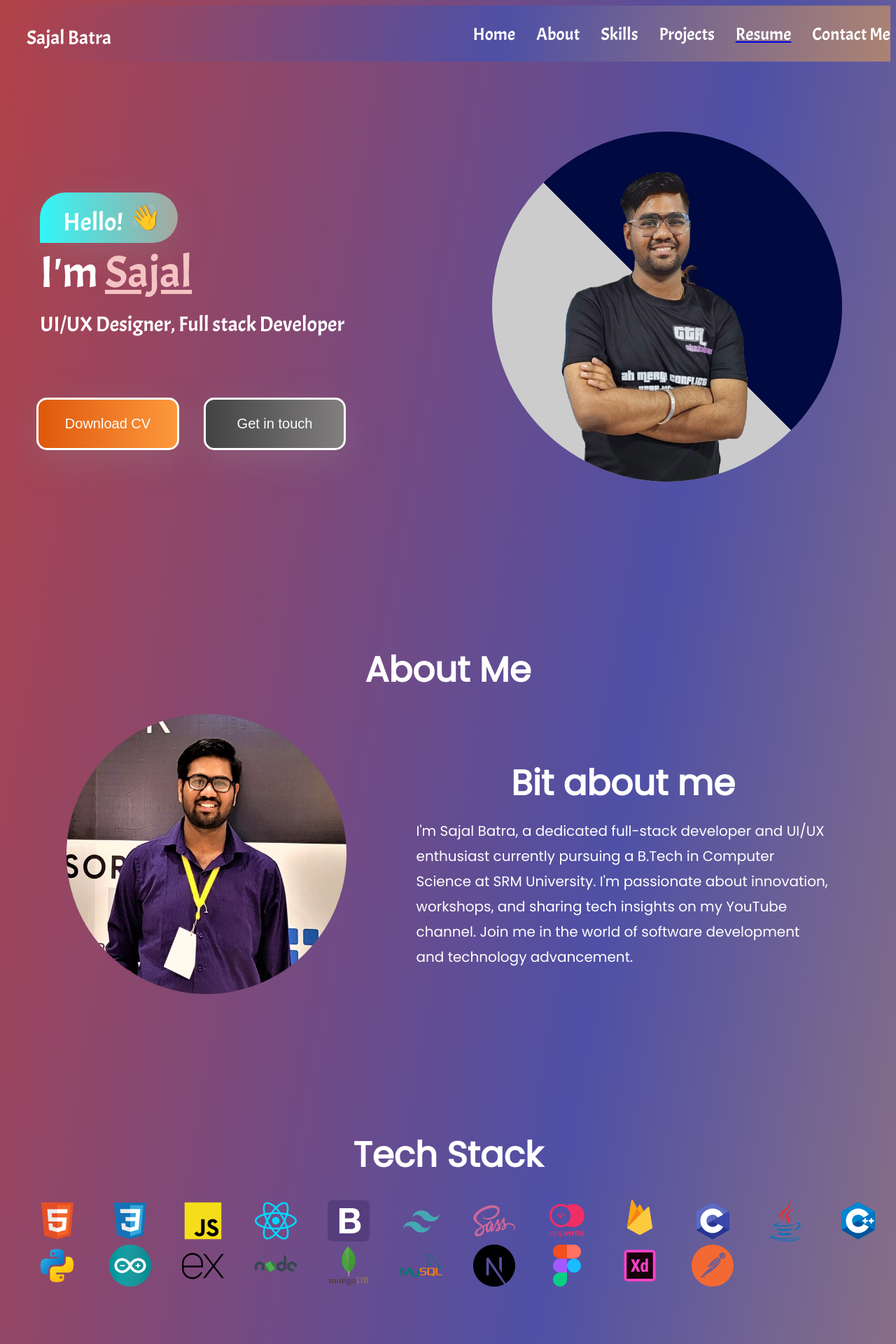
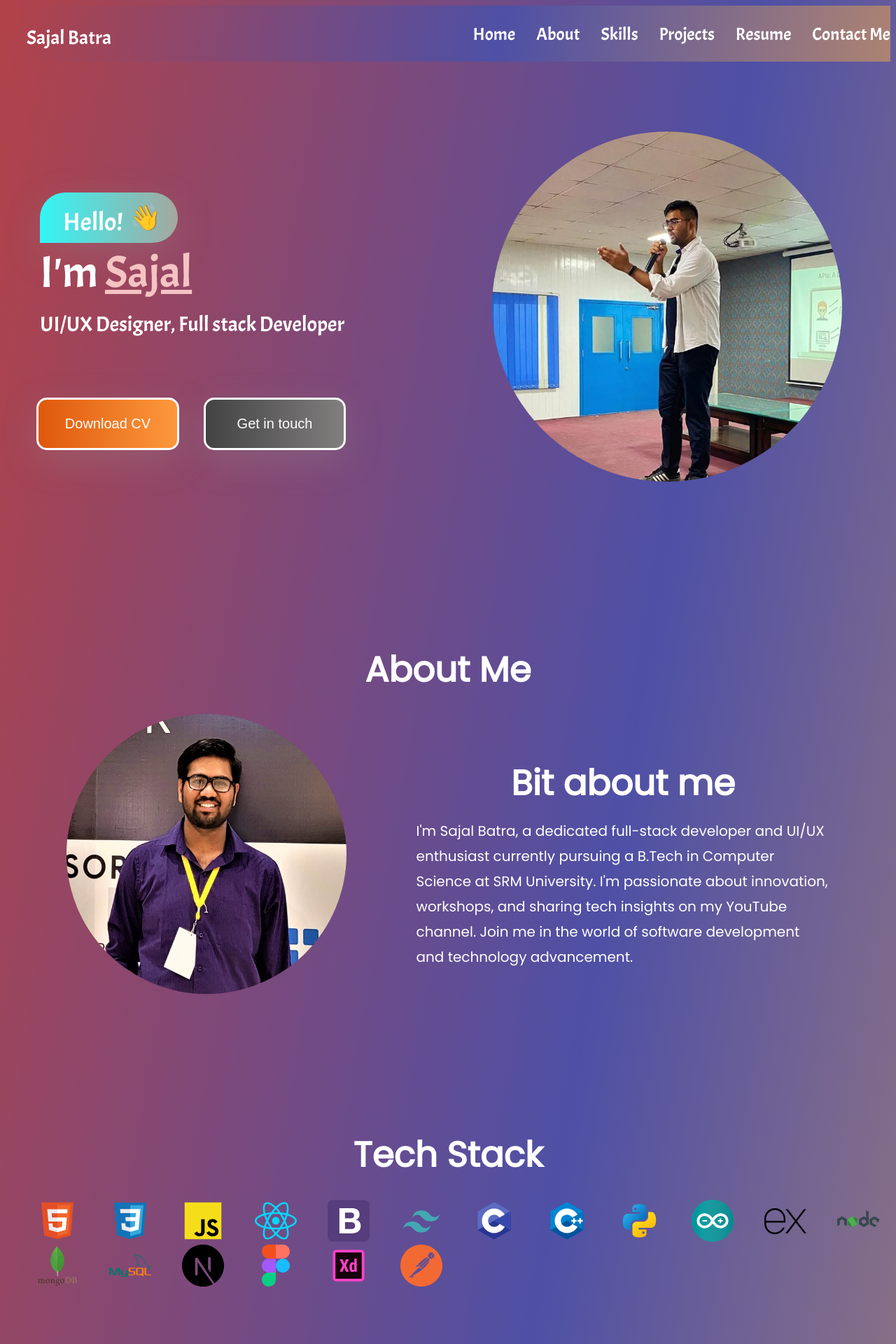
Before and after one commit to sajalbatra/sajal-batra, a React (Create React App) app: page / in a window 1280 px wide. Shown: the top 1920 px of the page at 70% size. Built offline with nearby package versions, Linux system fonts and the light colour scheme; a web font is replaced by a local one.

Commit message:
Content Updated

```diff
--- a/src/Components/Header/header.css
+++ b/src/Components/Header/header.css
@@ -3,6 +3,7 @@ html {
   }
 
   .header-desktop {
+
     display: flex;
     flex-direction: row;
     justify-content: space-between; /* Changed to space-between */
@@ -13,7 +14,6 @@ html {
     background-size: cover; /* Added background-size */
     height: 5rem;
     width: 100%;
-    margin: 0;
     min-height: 100%;
     max-width:100%;
     }
@@ -25,6 +25,7 @@ html {
   }
 
   .header-desktop-right p {
+    text-decoration: none;
     color: #FFF;
     font-family: Acme;
     font-size: 1.5625rem;
@@ -32,7 +33,9 @@ html {
     font-weight: 400;
     cursor: pointer;
   }
-
+  .header-desktop-right a {
+    text-decoration: none;
+  }
   .header-desktop-left {
     display: flex;
     flex-direction: row;
@@ -48,12 +51,15 @@ html {
     font-weight: 400;
     cursor: pointer;
   }
-
+  .header-desktop-left a{
+    text-decoration: none;
+  }
   .header-desktop-right-last-element {
     margin-right: 0;
   }
 
   .mobile-toggle {
+    text-decoration: none;
     color: #FFF;
     top: 1.875rem;
     right: 0.0625rem;
@@ -86,6 +92,8 @@ html {
       padding-top: 0;
       height: 360px;
       box-shadow: 0px 5px 10px rgba(0, 0, 0, 0.2); /* Add a subtle shadow for depth */
+      text-decoration: none;
+
     }
 
     .mobile-menu p {
--- a/src/Components/Home/Home.jsx
+++ b/src/Components/Home/Home.jsx
@@ -1,6 +1,6 @@
 import React from 'react'
 import "./home.css"
-import imgsmilesajalbgno from "../../Styles/imgsmilesajalbgno.png"
+import imgsmilesajalbgno from "../../Styles/portfoliohome.jpg"
 const Home = () => {
   return (
     <div className='home-main-div' id='home'>
--- a/src/Components/Home/home.css
+++ b/src/Components/Home/home.css
@@ -73,10 +73,11 @@
 
 .home-right-div img {
   width: 100%;
-  height: auto;
+  height: 100%;
   display: block;
   margin: 0;
   padding: 0;
+  align-items: center;
 }
 .Download_CV {
   width: 198px;
--- a/src/Components/Techstack/Names.jsx
+++ b/src/Components/Techstack/Names.jsx
@@ -30,11 +30,11 @@ import {
     { name: react },
     { name: bootstrap },
     { name: tailwind },
-    { name: sass },
-    { name: appwrite },
-    { name: firebase },
+    // { name: sass },
+    // { name: appwrite },
+    // { name: firebase },
     { name: c },
-    { name: java },
+    // { name: java },
     { name: cpp },
     { name: python },
     { name: arduino },
```
Also changed, not shown: src/Styles/portfoliohome.jpg (added).
